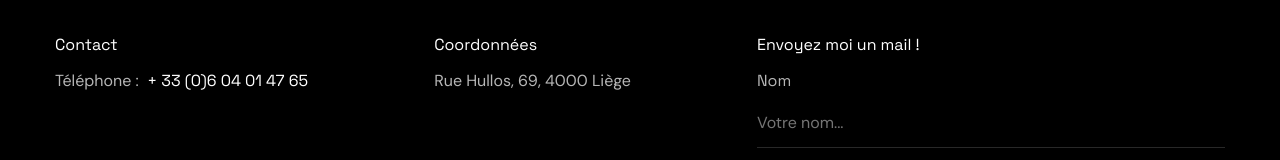
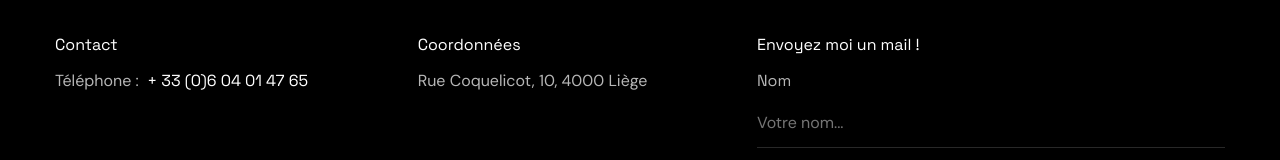
Before and after one commit to loicdelanoe/projet-cv-delanoe-loic-286, a website: page dist/index.html in a window 1280 px wide. Shown: the part 4483-4643 px from the top of the page. Drawn offline with Linux system fonts and the light colour scheme.

Commit message:
Refactor HTML

```diff
--- a/dist/index.html
+++ b/dist/index.html
@@ -267,7 +267,7 @@
         <li>
             <h3>Coordonnées</h3>
             <address itemscope itemtype="https://schema.org/PostalAddress">
-                <span itemprop="streetAddress">Rue Hullos,&nbsp;69</span>,
+                <span itemprop="streetAddress">Rue Coquelicot,&nbsp;10</span>,
                 <span itemprop="postalCode">4000</span>
                 <span itemprop="addressLocality">Liège</span>
             </address>
```
